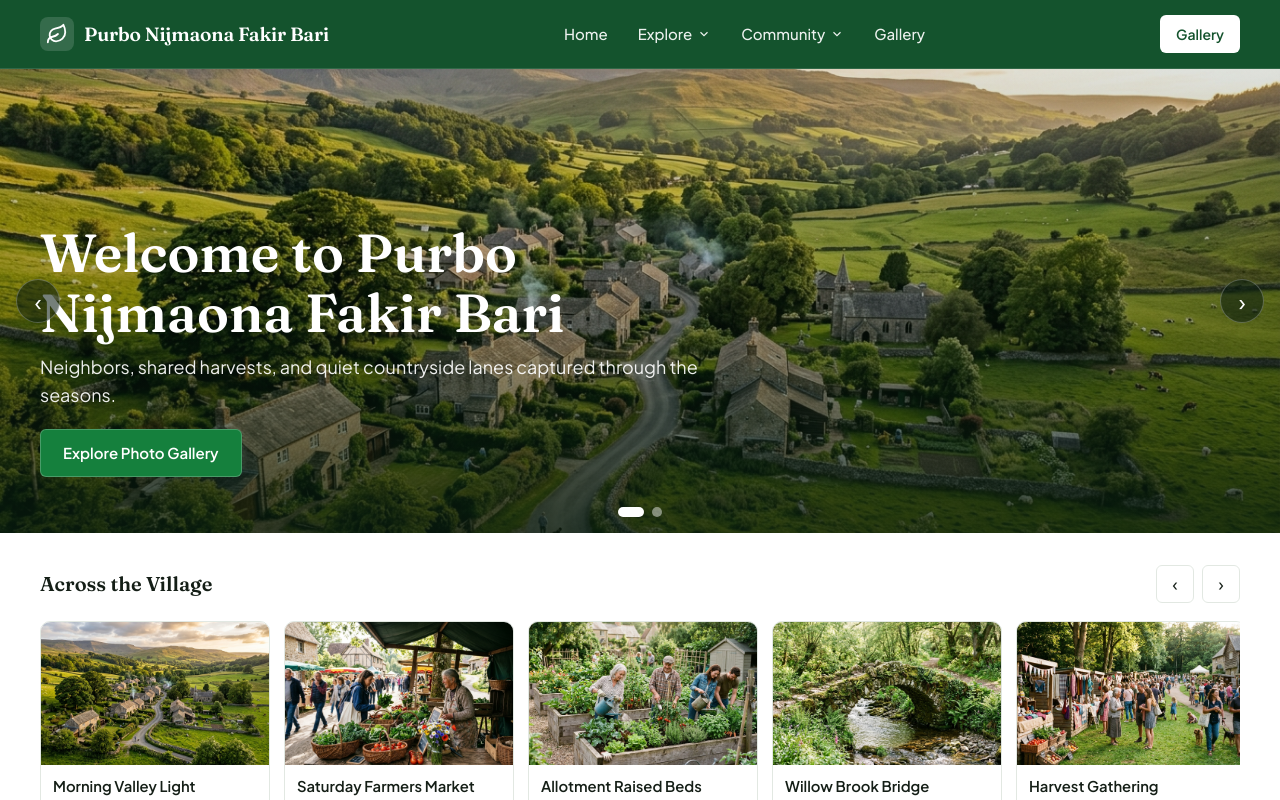
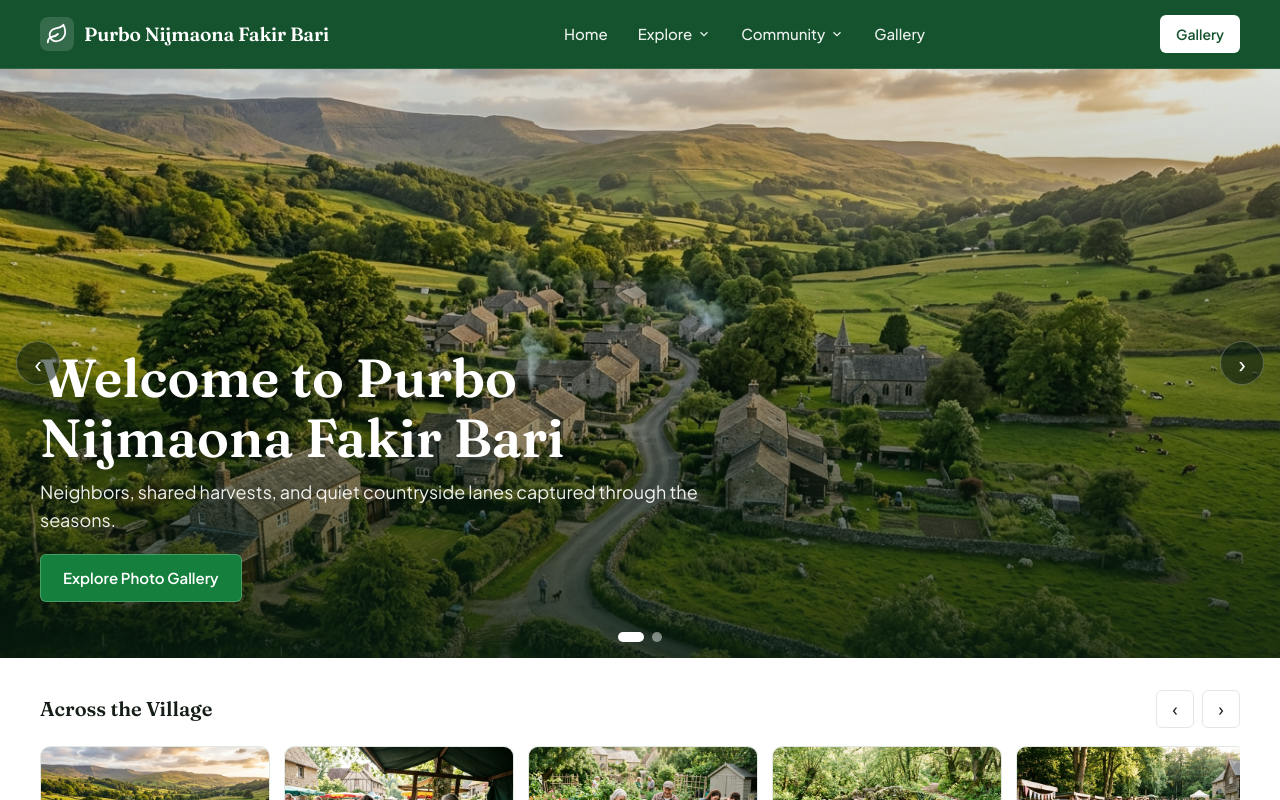
Before and after one commit to tauselham/FAKIR, a React (Vite) app: page / in a window 1280 px wide. Shown: the top 800 px of the page. Built offline with nearby package versions, Linux system fonts and the light colour scheme.

Commit message:
Fix full-width desktop hero banner sizing

```diff
--- a/public/assets/css/style.css
+++ b/public/assets/css/style.css
@@ -405,13 +405,17 @@ button {
    ========================================================================== */
 .hero-section {
   position: relative;
+  display: block;
   width: 100%;
+  max-width: none;
+  margin-inline: 0;
   overflow: hidden;
   background-color: #0e2c18;
 }
 
 .hero-track {
   display: flex;
+  width: 100%;
   transition: transform 520ms cubic-bezier(0.22, 1, 0.36, 1);
   will-change: transform;
 }
@@ -420,14 +424,26 @@ button {
   position: relative;
   flex: 0 0 100%;
   width: 100%;
+  min-width: 100%;
   height: clamp(340px, 58vh, 560px);
+  overflow: hidden;
 }
 
 .hero-img {
+  position: absolute;
+  inset: 0;
+  display: block;
   width: 100%;
   height: 100%;
+  max-width: none;
   object-fit: cover;
   object-position: center;
+}
+
+@media (min-width: 1024px) {
+  .hero-slide {
+    height: clamp(460px, 46vw, 680px);
+  }
 }
 
 .hero-scrim {
```
